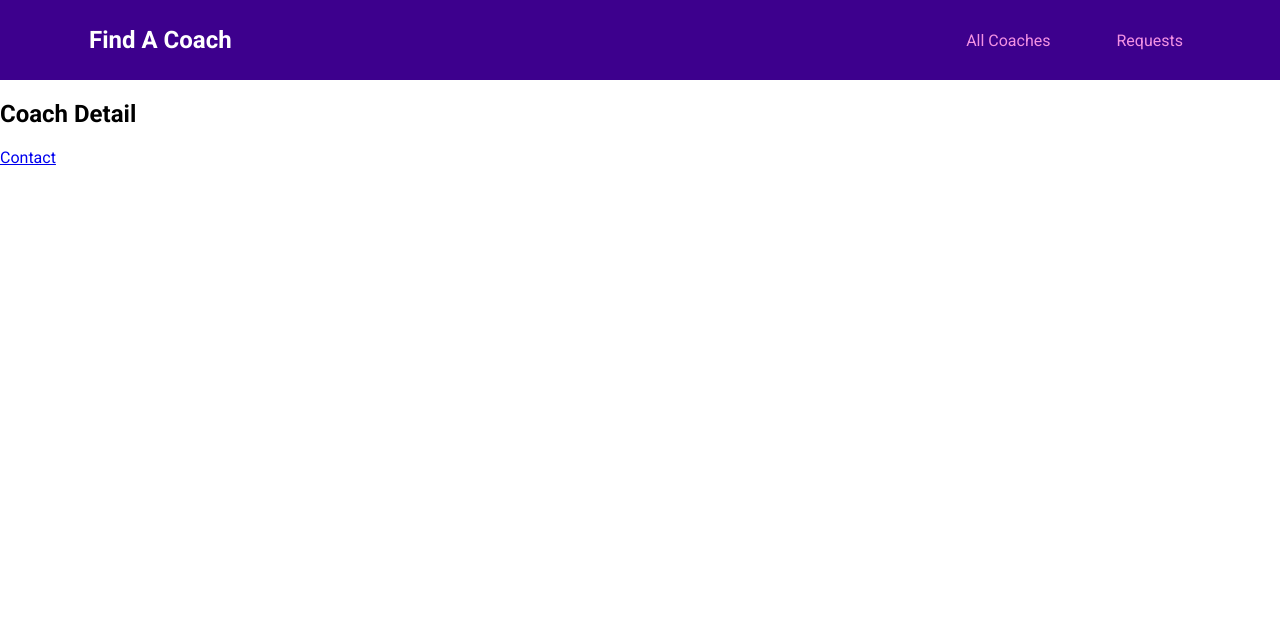
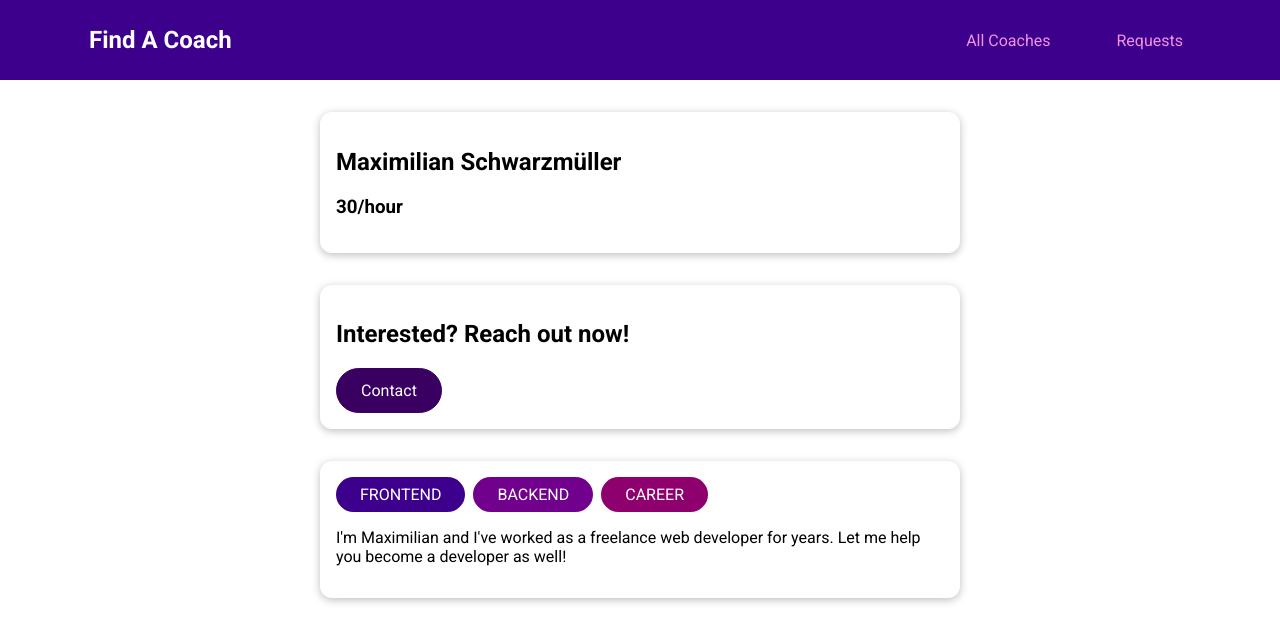
Before and after one commit to moviefan322/findCoach, a Vue app: page /coaches/c1 in a window 1280 px wide. Shown: the top 642 px of the page. Built offline with nearby package versions, Linux system fonts and the light colour scheme.

Commit message:
adds coachdetail page

```diff
--- a/src/components/coaches/CoachItem.vue
+++ b/src/components/coaches/CoachItem.vue
@@ -7,7 +7,7 @@
     </div>
     <div class="actions">
       <base-button mode="outline" :to="coachContactLink">Contact</base-button>
-      <base-button :to="coachDetailLink">Details</base-button>
+      <base-button link :to="coachDetailsLink">Details</base-button>
     </div>
   </li>
 </template>
--- a/src/pages/coaches/CoachDetail.vue
+++ b/src/pages/coaches/CoachDetail.vue
@@ -1,5 +1,53 @@
 <template>
-  <h2>Coach Detail</h2>
-  <router-view></router-view>
-  <router-link to="/coaches/c1/contact">Contact</router-link>
+  <section>
+    <base-card>
+      <h2>{{ fullName }}</h2>
+      <h3>{{ rate }}/hour</h3>
+    </base-card>
+  </section>
+  <section>
+    <base-card>
+      <header>
+        <h2>Interested? Reach out now!</h2>
+        <base-button link :to="contactLink">Contact</base-button>
+      </header>
+    </base-card>
+  </section>
+  <section>
+    <base-card>
+      <base-badge v-for="area in areas" :key="area" :type="area" :title="area"></base-badge>
+      <p>{{ description }}</p>
+    </base-card>
+  </section>
 </template>
+
+<script>
+export default {
+  data() {
+    return {
+      selectedCoach: null,
+      id: this.$route.path.split('/').pop()
+    }
+  },
+  computed: {
+    fullName() {
+      return this.selectedCoach.firstName + ' ' + this.selectedCoach.lastName
+    },
+    contactLink() {
+      return this.$route.path + '/' + this.id + '/contact'
+    },
+    rate() {
+      return this.selectedCoach.hourlyRate
+    },
+    areas() {
+      return this.selectedCoach.areas
+    },
+    description() {
+      return this.selectedCoach.description
+    }
+  },
+  created() {
+    this.selectedCoach = this.$store.getters['coaches/coaches'].find(coach => coach.id === this.id)
+  }
+}
+</script>
```
